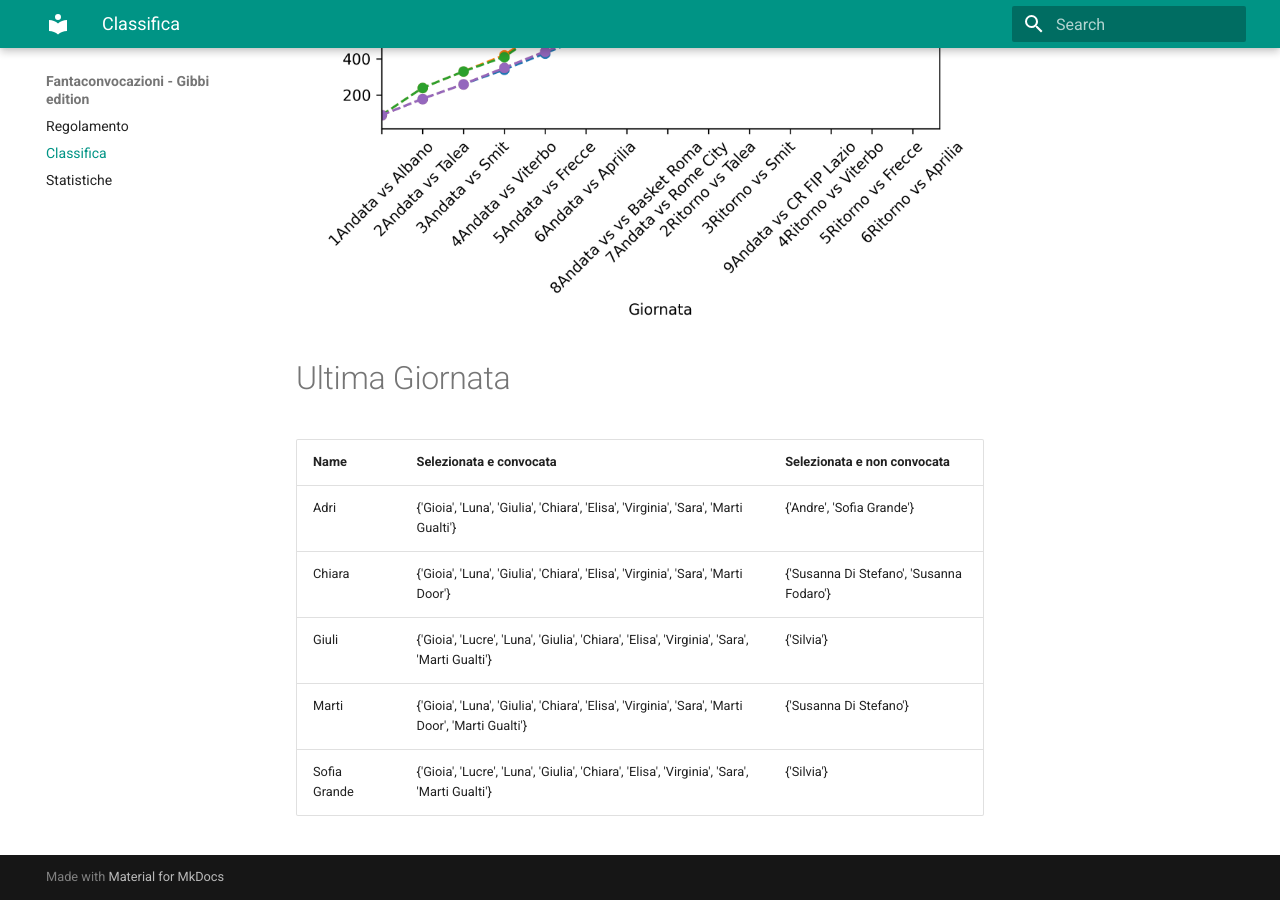
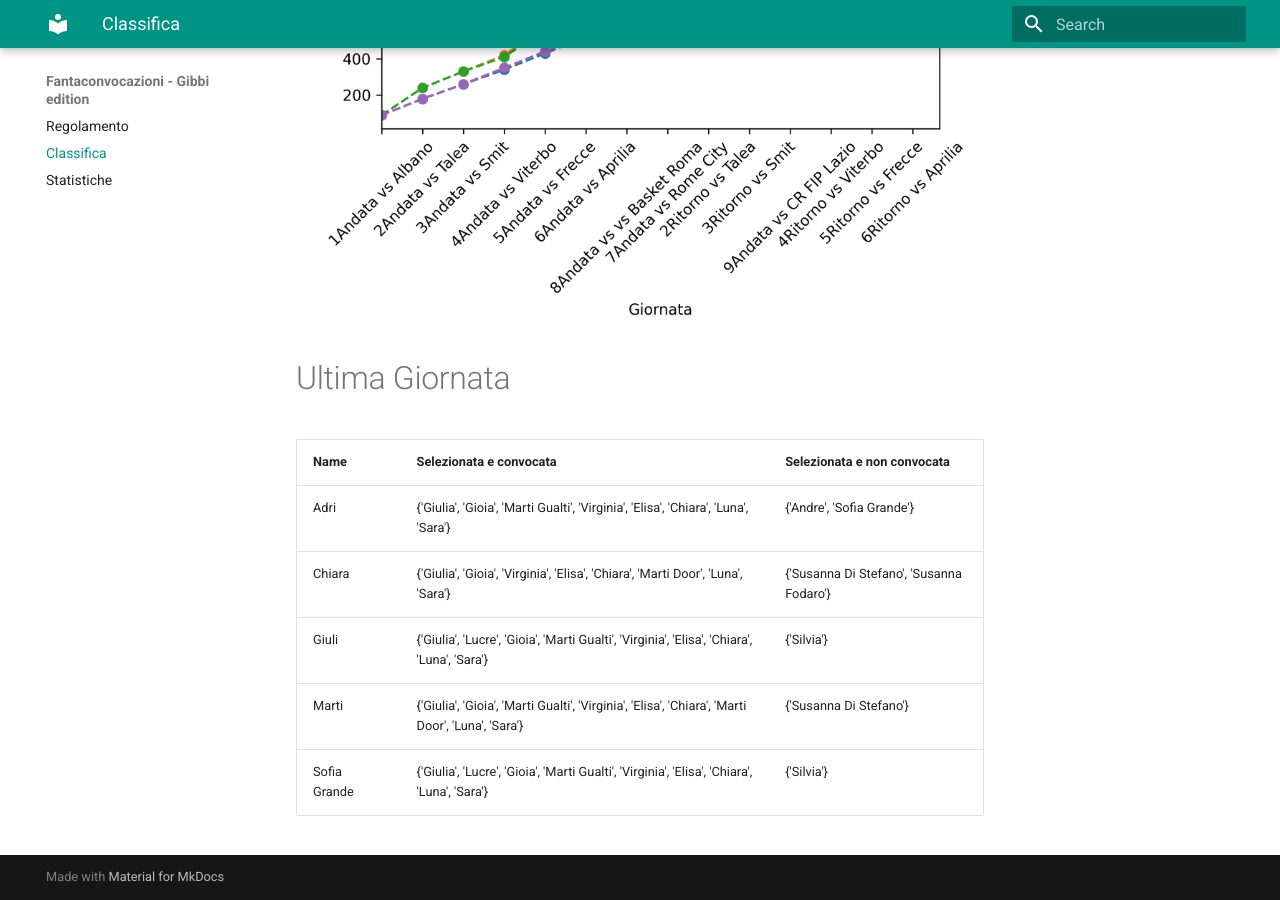
Before and after one commit to martinig94/fantagibbi, an MkDocs documentation site: the page built from docs/Classifica.md, in a window 1280 px wide and 900 px high, scrolled down 790 px. Built offline with MkDocs 1.6.1 and Material for MkDocs 9.7.7, drawn with Linux system fonts in a browser that asks for light colours.

Commit message:
Auto-update from main.py

```diff
--- a/docs/Classifica.md
+++ b/docs/Classifica.md
@@ -18,9 +18,9 @@
 <!-- START_TABLE CORRECT -->
 | Name         | Selezionata e convocata                                                                          | Selezionata e non convocata              |
 |:-------------|:-------------------------------------------------------------------------------------------------|:-----------------------------------------|
-| Adri         | {'Gioia', 'Luna', 'Giulia', 'Chiara', 'Elisa', 'Virginia', 'Sara', 'Marti Gualti'}               | {'Andre', 'Sofia Grande'}                |
-| Chiara       | {'Gioia', 'Luna', 'Giulia', 'Chiara', 'Elisa', 'Virginia', 'Sara', 'Marti Door'}                 | {'Susanna Di Stefano', 'Susanna Fodaro'} |
-| Giuli        | {'Gioia', 'Lucre', 'Luna', 'Giulia', 'Chiara', 'Elisa', 'Virginia', 'Sara', 'Marti Gualti'}      | {'Silvia'}                               |
-| Marti        | {'Gioia', 'Luna', 'Giulia', 'Chiara', 'Elisa', 'Virginia', 'Sara', 'Marti Door', 'Marti Gualti'} | {'Susanna Di Stefano'}                   |
-| Sofia Grande | {'Gioia', 'Lucre', 'Luna', 'Giulia', 'Chiara', 'Elisa', 'Virginia', 'Sara', 'Marti Gualti'}      | {'Silvia'}                               |
+| Adri         | {'Giulia', 'Gioia', 'Marti Gualti', 'Virginia', 'Elisa', 'Chiara', 'Luna', 'Sara'}               | {'Andre', 'Sofia Grande'}                |
+| Chiara       | {'Giulia', 'Gioia', 'Virginia', 'Elisa', 'Chiara', 'Marti Door', 'Luna', 'Sara'}                 | {'Susanna Di Stefano', 'Susanna Fodaro'} |
+| Giuli        | {'Giulia', 'Lucre', 'Gioia', 'Marti Gualti', 'Virginia', 'Elisa', 'Chiara', 'Luna', 'Sara'}      | {'Silvia'}                               |
+| Marti        | {'Giulia', 'Gioia', 'Marti Gualti', 'Virginia', 'Elisa', 'Chiara', 'Marti Door', 'Luna', 'Sara'} | {'Susanna Di Stefano'}                   |
+| Sofia Grande | {'Giulia', 'Lucre', 'Gioia', 'Marti Gualti', 'Virginia', 'Elisa', 'Chiara', 'Luna', 'Sara'}      | {'Silvia'}                               |
 <!-- END_TABLE CORRECT -->
```
